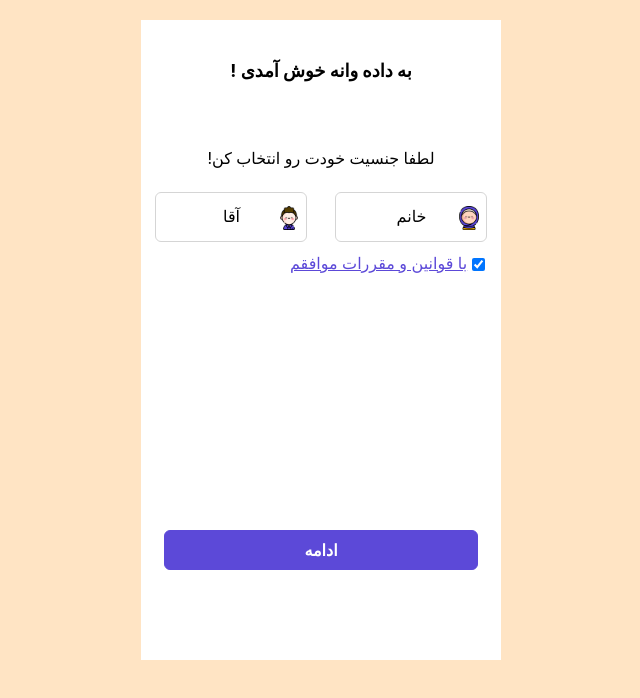
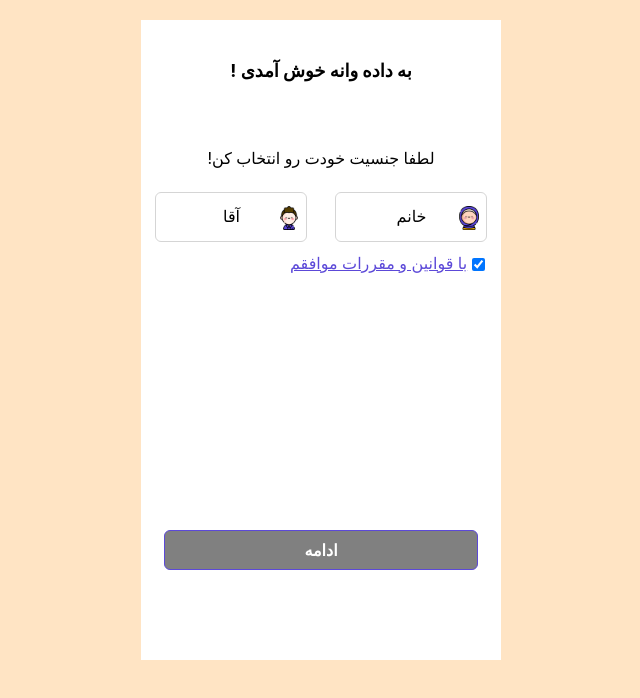
Before and after one commit to kimiaShahbaghi/dadevane, a React (Create React App) app: page / in a window 1280 px wide. Shown: the top 698 px of the page, without its empty margins (319-959 px from the left). Built offline with nearby package versions, Linux system fonts and the light colour scheme.

Commit message:
gender-handler

```diff
--- a/src/components/Gender.js
+++ b/src/components/Gender.js
@@ -1,12 +1,46 @@
-import React from "react";
+import React, { useState } from "react";
 import Header from "./Header";
 import GirlImg from "./girl.svg";
 import BoyImg from "./boy.svg";
 import { useNavigate } from "react-router-dom";
-import { useState } from "react";
 import "./style.scss";
 
 function NewGender() {
+  const navigate = useNavigate();
+  const [gender, setGender] = useState(undefined);
+  let [check, setCheck] = useState(true);
+  let [selected, setSelected] = useState(false);
+
+  const womanHandler = () => {
+    setGender("woman");
+    setSelected((selected = !selected));
+    if (selected === false) {
+      setGender(undefined);
+    }
+  };
+  console.log(gender, "gender selected");
+  console.log(check, "check");
+  console.log(selected, "selected");
+  const manHandler = () => {
+    setGender("man");
+    setSelected((selected = !selected));
+    if (selected === false) {
+      setGender(undefined);
+    }
+  };
+  const checkHandler = () => {
+    setCheck((check = !check));
+  };
+  const buttonHandler = () => {
+    if (check && selected === true) {
+      return false;
+    } else {
+      return true;
+    }
+  };
+  const clickHandler = () => {
+    navigate("/age");
+  };
   return (
     <div className="mycontainer">
       <div className="mycontainer__header">
@@ -15,7 +49,10 @@ function NewGender() {
       <div className="mycontainer__content">
         <p> !لطفا جنسیت خودت رو انتخاب کن </p>
         <div className="mycontainer__content__gender">
-          <div className="flex-child">
+          <div
+            className={gender === "man" ? "flex-child--selected" : "flex-child"}
+            onClick={manHandler}
+          >
             <div class="grid-child">
               <p className="grid-p">آقا</p>
             </div>
@@ -23,7 +60,12 @@ function NewGender() {
               <img src={BoyImg} />
             </div>
           </div>
-          <div className="flex-child">
+          <div
+            className={
+              gender === "woman" ? "flex-child--selected" : "flex-child"
+            }
+            onClick={womanHandler}
+          >
             <div class="grid-child">
               <p className="grid-p">خانم</p>
             </div>
@@ -33,14 +75,25 @@ function NewGender() {
           </div>
         </div>
         <div className="checkbox">
-          <input type="checkbox" className="checkbox__input" checked />
+          <input
+            type="checkbox"
+            className="checkbox__input"
+            checked={check}
+            onClick={checkHandler}
+          />
           <label htmlFor="myCheckBox" className="checkbox__label">
             با قوانین و مقررات موافقم
           </label>
         </div>
       </div>
       <div className="mycontainer__footer">
-        <button className="mycontainer__button">ادامه</button>
+        <button
+          className="mycontainer__button"
+          disabled={buttonHandler()}
+          onClick={clickHandler}
+        >
+          ادامه
+        </button>
       </div>
     </div>
   );
--- a/src/components/style.scss
+++ b/src/components/style.scss
@@ -81,7 +81,24 @@ body {
     &:hover {
       border: 1px solid $button-color;
     }
-
+    &--selected {
+      border: 1px solid $button-color;
+      width: 42%;
+      display: grid;
+      grid-template-columns: 5fr 1fr;
+      border-radius: $radius;
+      img {
+        width: 24px;
+        height: 24px;
+        position: relative;
+        top: 0.813rem;
+        margin-right: 0.313rem;
+      }
+      .grid-p {
+        padding-left: 1.875rem;
+        padding-top: 0.8rem;
+      }
+    }
     img {
       width: 24px;
       height: 24px;
@@ -120,7 +137,7 @@ body {
     }
   }
 
-  &__button {
+  button {
     font-size: 1rem;
     font-weight: 700;
     width: 87%;
@@ -133,6 +150,10 @@ body {
     border: 1px solid $button-color;
     border-radius: $radius;
     color: #ffff;
+
+    &:disabled {
+      background-color: gray;
+    }
   }
 
   .picker-container {
```
